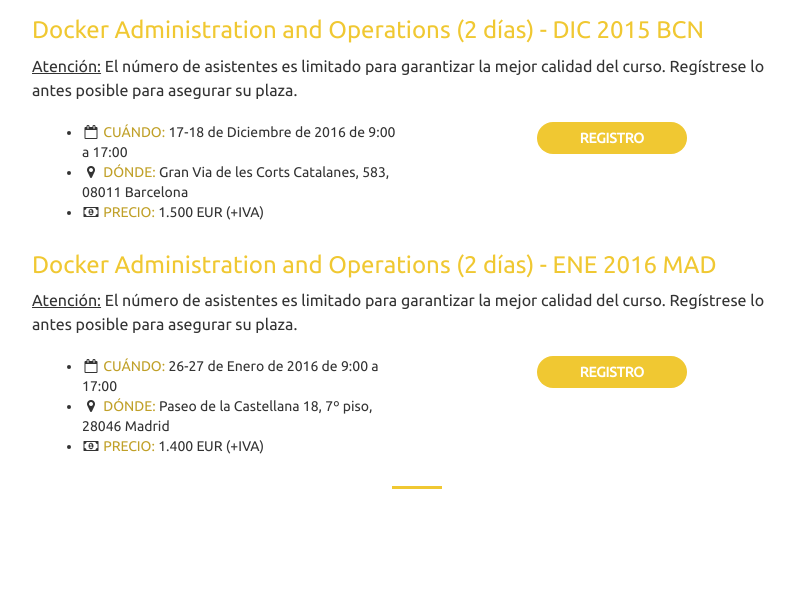
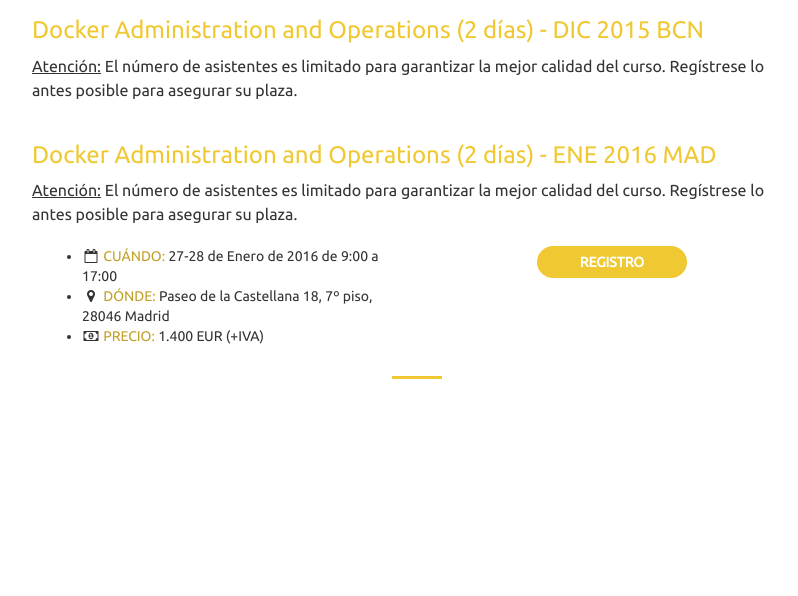
Before and after one commit to DockerByAntelops/dockerbyantelops.github.io, a plain HTML site: page index.html in a window 1280 px wide. Shown: the part 2504-3100 px from the top of the page, without its empty margins (223-1021 px from the left). Drawn offline with Linux system fonts and the light colour scheme.

Commit message:
Update dates

```diff
--- a/index.html
+++ b/index.html
@@ -184,27 +184,7 @@
                             <u>Atención:</u> El número de asistentes es limitado para garantizar la mejor calidad del curso. Regístrese lo antes posible para asegurar su plaza.</p>
                     </div>
                 </div>
-                <div class="col-lg-4 col-lg-offset-2">
-                    <ul>
-                        <li>
-                            <i class="fa fa-fw fa-calendar-o"></i>
-                            <font color="#C0A028">CUÁNDO: </font>17-18 de Diciembre de 2016 de 9:00 a 17:00
-                        </li>
-                        <li>
-                            <i class="fa fa-fw fa-map-marker"></i>
-                            <font color="#C0A028">DÓNDE: </font>Gran Via de les Corts Catalanes, 583, 08011 Barcelona
-                        </li>
-                        <li>
-                            <i class="fa fa-fw fa-money"></i>
-                            <font color="#C0A028">PRECIO: </font>1.500 EUR (+IVA)
-                        </li>
-                    </ul>
-                    </li>
-                    </ul>
-                </div>
-                <div class="col-lg-4 col-lg-offset-2 center-block">
-                    <a href="inscripcion_docker_dic15bcn.html" class="btn btn-primary center-block" style="max-width:150px;vertical-align: middle">Registro</a>
-                </div>
+
                 <div class="row">
                     <div class="col-lg-8 col-lg-offset-2 text-center">
                         <h3 class="text-left"><font color="#f0c832">Docker Administration and Operations (2 días) - ENE 2016 MAD</font></h3>
@@ -216,7 +196,7 @@
                     <ul>
                         <li>
                             <i class="fa fa-fw fa-calendar-o"></i>
-                            <font color="#C0A028">CUÁNDO: </font>26-27 de Enero de 2016 de 9:00 a 17:00
+                            <font color="#C0A028">CUÁNDO: </font>27-28 de Enero de 2016 de 9:00 a 17:00
                         </li>
                         <li>
                             <i class="fa fa-fw fa-map-marker"></i>
```
Also changed, not shown: inscripcion_docker_ene16.html (+1 -1 lines).
